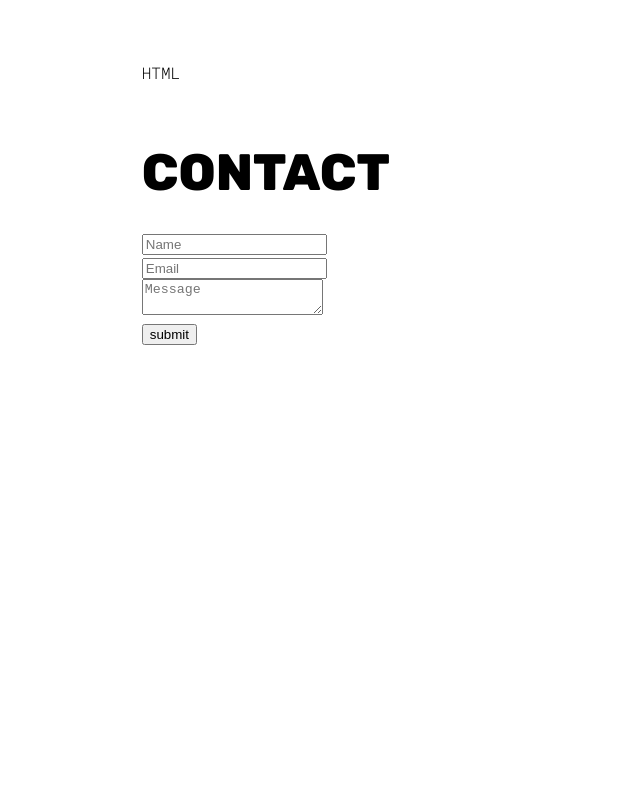
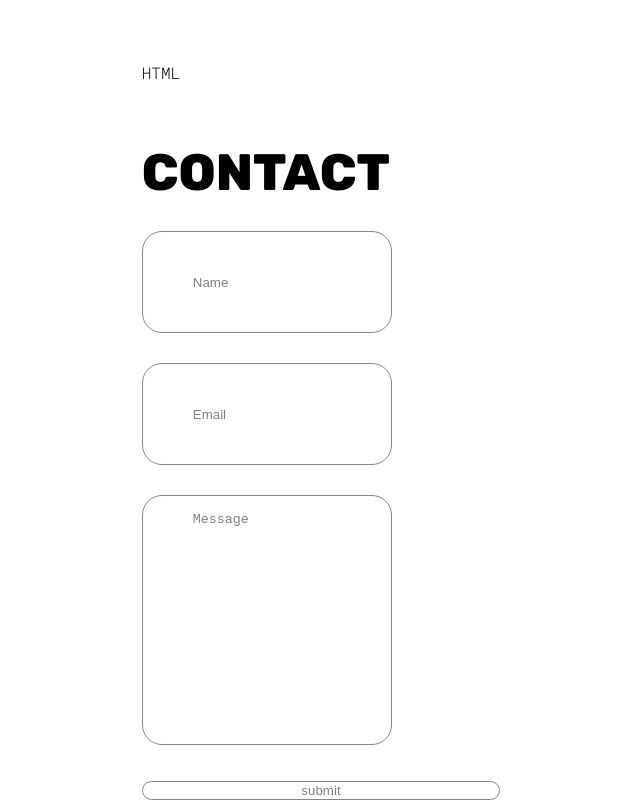
Before and after one commit to Vijayt2001/portfolio-react, a React (Vite) app: page / in a window 1280 px wide. Shown: the part 7534-8334 px from the top of the page, without its empty margins (319-959 px from the left). Before the commit the page ends 7879 px from the top, so only its background shows below. Built offline with nearby package versions, Linux system fonts and the light colour scheme.

Commit message:
skills updated

```diff
--- a/src/sections/Contact/ContactStyles.module.css
+++ b/src/sections/Contact/ContactStyles.module.css
@@ -0,0 +1,41 @@
+.container{
+    display: flex;
+    flex-direction: column;
+    text-align: center;
+}
+
+form{
+    display: flex;
+    flex-direction: column;
+    gap: 30px;
+
+}
+
+
+textarea,
+input:not([type='submit']){
+    height: 50px;
+    padding: 50px ;
+    width: 250px;
+}
+
+textarea{
+    padding-top: 16px;
+    resize: none;
+    height: 250px;
+}
+
+input,
+textarea{
+    border-radius: 20px;
+    border: #888 1px solid;
+    box-sizing: border-box;
+    justify-self: center;
+    background-color: var(--background-color);
+    color: var(--form-text-color);
+
+}
+
+::placeholder{
+    color: var(--form-text-color);
+}
```
